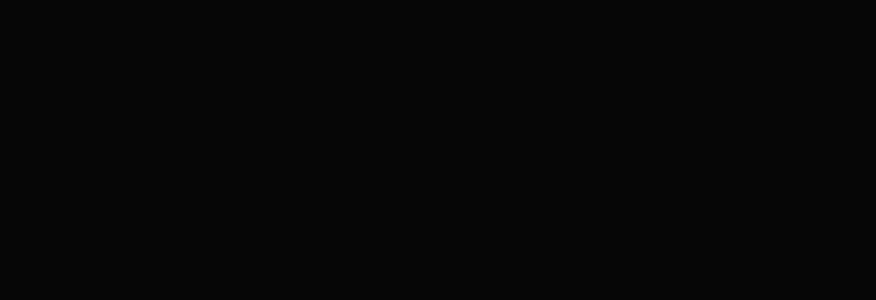
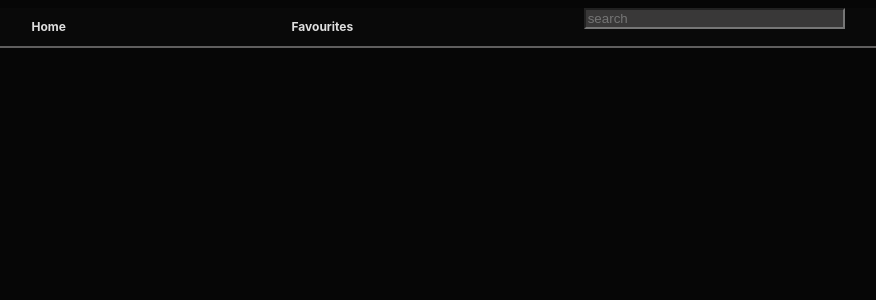
Before and after one commit to KitsoRealMogale/KITMOG510_BCL2401_GROUPA_KitsoMogale_DJS11-main, a React (Vite) app in the folder vite-project/: page / in a window 1280 px wide. Shown: the top 300 px of the page, without its empty margins (202-1078 px from the left). Built offline with nearby package versions, Linux system fonts and the light colour scheme.

Commit message:
header setup

```diff
--- a/vite-project/src/App.css
+++ b/vite-project/src/App.css
@@ -4,94 +4,23 @@
 
 #header{
   display: flex;
-  justify-content: start;
-  position: fixed;
-  top:0;
-  margin-top: -25px;
-  background-color: black;
-  z-index: 100;
-  width: 100%;
+  flex-direction: row;
+  justify-content:space-evenly;
+  font-size: 50%;
+  border-bottom: 2px rgb(95, 94, 94) solid;
+  background-color: rgb(9, 9, 9);
+}
+
+/* #search{
+  display: flex;
+  flex-direction: row;
+  justify-content:space-evenly;
+} */
+input{
+  height: 5%;
+  width: 20%;
+  background-color: rgb(57, 56, 56);
+  color:bisque;
+  margin-left: 5px;
 
 }
-
-img{
-  width: 25%;
-  height: 25%;
-}
-
-#login{
-  background-color: aliceblue;
-  position: fixed;
-  top:37vh;
-}
-
-#body{
-  position: relative;
-  top: 12vh;
-  display: flex;
-  flex-direction: column;
-  overflow-y: scroll;
-  z-index: 0;
-  background-color: black;
-}
-
-h1{
-  color: green;
-  position: relative;
-  left:0;
-}
-
-
-#navContainer{
-  position: fixed;
-  top:7vh;
-  z-index: 100;
-  background-color: black;
-  width: 100%;
-}
-
-#navBar{
-  display: flex;
-  flex-direction: column;
-  border: 2px white solid;
-  align-items: start;
-  border-left: 0;
-  height: 100vh;
-  width:25vh;
-  position:absolute;
-  background-color: black;
-  z-index: 200;
-  top:5%;
-}
-
-.spanNav{
-  position: relative;
-  margin:5px;
-  font-weight: bold;
-  color:green;
-
-}
-
-#iconNavClose{
-  position: relative;
-  left:83%;
-  top:3px;
-  height: 35px;
-}
-
-#iconNavOpen{
-  height: 25px;
-}
-
-.listMusic{
-  display: flex;
-  flex-direction: row;
-  overflow-x: scroll;
-  padding: 5px;
-  position: relative;
-  background-color: rgb(21, 19, 19);
-}
-
-.divListMusic{
-  border: 2px white solid;
-}
--- a/vite-project/src/App.jsx
+++ b/vite-project/src/App.jsx
@@ -1,6 +1,6 @@
 import { useEffect, useState } from 'react'
 import './App.css'
-import axios from 'axios'
+import { Header } from './components/Header';
 
 function App() {
 
@@ -11,7 +11,7 @@
 
   return (
     <>
-
+      <Header/>
 
 
     </>
--- /dev/null
+++ b/vite-project/src/components/Header.jsx
@@ -0,0 +1,18 @@
+
+export const Header = ()=>{
+
+     return (
+        <>
+          <div id='header'>
+
+            <h2>Home</h2>
+            <h2>Favourites</h2>
+            <input type="text" placeholder="search"/>
+
+          </div>
+
+
+
+        </>
+     )
+}
```
